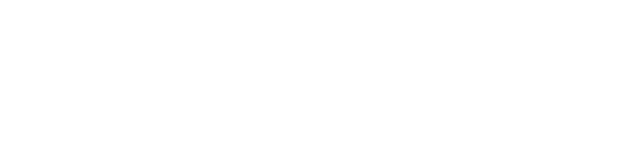
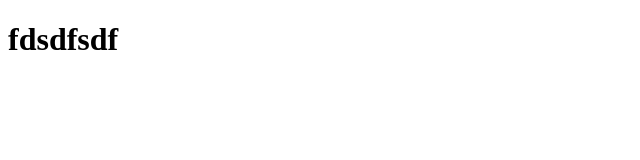
Before and after one commit to hrsar/test, a plain HTML site: page index.html in a window 1280 px wide. Shown: the whole page, without its empty margins (0-640 px from the left). Drawn offline with Linux system fonts and the light colour scheme.

Commit message:
change h1

```diff
--- a/index.html
+++ b/index.html
@@ -7,6 +7,6 @@
     <title>git</title>
 </head>
 <body>
-
+    <h1>fdsdfsdf</h1>
 </body>
 </html>
```
